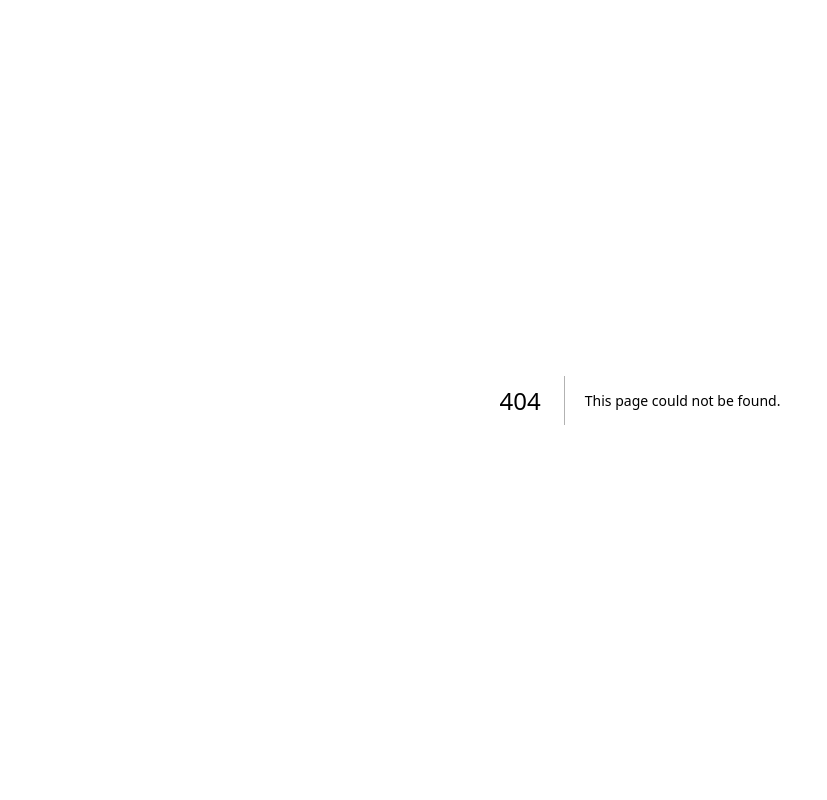
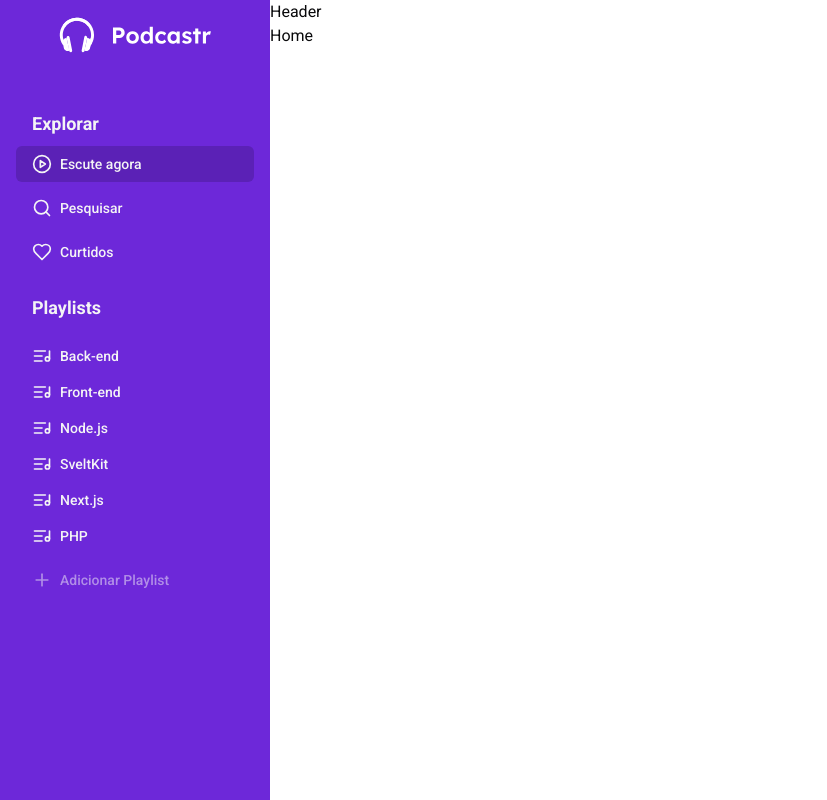
Before and after one commit to henrique1501/podcastr, a Next.js app in the folder web/: page /home in a window 1280 px wide. Before the commit this address had no page. Shown: the whole page, without its empty margins (0-827 px from the left). Built offline with nearby package versions, Linux system fonts and the light colour scheme.

Commit message:
component: sidebar finished

```diff
--- a/web/package.json
+++ b/web/package.json
@@ -10,6 +10,7 @@
   },
   "dependencies": {
     "@radix-ui/react-avatar": "^1.0.4",
+    "@radix-ui/react-scroll-area": "^1.0.5",
     "@radix-ui/react-slot": "^1.0.2",
     "@rocketseat/eslint-config": "^2.1.0",
     "class-variance-authority": "^0.7.0",
--- /dev/null
+++ b/web/src/app/(app)/components/header.tsx
@@ -0,0 +1,7 @@
+export function Header() {
+  return (
+    <header>
+      <h1>Header</h1>
+    </header>
+  )
+}
--- /dev/null
+++ b/web/src/app/(app)/components/sidebar/index.tsx
@@ -0,0 +1,90 @@
+import { ScrollArea } from '@/components/ui/scroll-area'
+import { Heart, ListMusic, PlayCircle, Plus, Search } from 'lucide-react'
+import Image from 'next/image'
+import Link from 'next/link'
+import { NavLink } from './nav-link'
+
+export function Sidebar() {
+  return (
+    <aside className="bg-violet-700 w-[16.875rem] flex flex-col items-center p-4">
+      <Link href="/home">
+        <Image src="/logo-white.svg" alt="" width={154} height={30} />
+      </Link>
+
+      <div className="space-y-6 w-full mt-14">
+        <div className="space-y-2">
+          <h2 className="ml-4 text-muted text-lg font-semibold">Explorar</h2>
+
+          <ul className="space-y-2">
+            <li>
+              <NavLink href="/home">
+                <PlayCircle className="h-5 w-5" />
+                <span>Escute agora</span>
+              </NavLink>
+            </li>
+
+            <li>
+              <NavLink href="/search">
+                <Search className="h-5 w-5" />
+                <span>Pesquisar</span>
+              </NavLink>
+            </li>
+
+            <li>
+              <NavLink href="/liked">
+                <Heart className="h-5 w-5" />
+                <span>Curtidos</span>
+              </NavLink>
+            </li>
+          </ul>
+        </div>
+
+        <div className="space-y-2">
+          <h2 className="ml-4 text-muted text-lg font-semibold">Playlists</h2>
+
+          <ScrollArea className="space-y-2 pb-3 h-56 w-full">
+            <NavLink href={`/playlists/123`}>
+              <ListMusic className="h-5 w-5" />
+              <span>Back-end</span>
+            </NavLink>
+
+            <NavLink href={`/playlists/123`}>
+              <ListMusic className="h-5 w-5" />
+              <span>Front-end</span>
+            </NavLink>
+
+            <NavLink href={`/playlists/123`}>
+              <ListMusic className="h-5 w-5" />
+              <span>Node.js</span>
+            </NavLink>
+
+            <NavLink href={`/playlists/123`}>
+              <ListMusic className="h-5 w-5" />
+              <span>SveltKit</span>
+            </NavLink>
+
+            <NavLink href={`/playlists/123`}>
+              <ListMusic className="h-5 w-5" />
+              <span>Next.js</span>
+            </NavLink>
+
+            <NavLink href={`/playlists/123`}>
+              <ListMusic className="h-5 w-5" />
+              <span>PHP</span>
+            </NavLink>
+
+            <NavLink href={`/playlists/123`}>
+              <ListMusic className="h-5 w-5" />
+              <span>Golang</span>
+            </NavLink>
+          </ScrollArea>
+
+          <button className="w-full justify-start inline-flex gap-2 items-center h-9 opacity-50 rounded-md px-4 text-sm font-medium text-muted transition-colors bg-transparent hover:bg-violet-800 hover:opacity-100 data-[active=true]:bg-violet-800">
+            <Plus className="h-5 w-5" />
+            <span>Adicionar Playlist</span>
+          </button>
+        </div>
+      </div>
+    </aside>
+  )
+}
--- /dev/null
+++ b/web/src/app/(app)/components/sidebar/nav-link.tsx
@@ -0,0 +1,25 @@
+'use client'
+
+import Link from 'next/link'
+import { usePathname } from 'next/navigation'
+import { ComponentProps } from 'react'
+import { twMerge } from 'tailwind-merge'
+
+export type NavLinkProps = ComponentProps<typeof Link>
+
+export function NavLink(props: NavLinkProps) {
+  const pathname = usePathname()
+
+  const isActive = pathname === props.href
+
+  return (
+    <Link
+      data-active={isActive}
+      className={twMerge(
+        'inline-flex gap-2 items-center h-9 rounded-md px-4 w-full text-sm font-medium text-muted transition-colors bg-transparent hover:bg-violet-800 data-[active=true]:bg-violet-800',
+        props.className,
+      )}
+      {...props}
+    />
+  )
+}
--- /dev/null
+++ b/web/src/app/(app)/home/page.tsx
@@ -0,0 +1,7 @@
+export default function Home() {
+  return (
+    <section>
+      <h1>Home</h1>
+    </section>
+  )
+}
--- /dev/null
+++ b/web/src/app/(app)/layout.tsx
@@ -0,0 +1,16 @@
+import { ReactNode } from 'react'
+import { Header } from './components/header'
+import { Sidebar } from './components/sidebar'
+
+export default function AppLayout({ children }: { children: ReactNode }) {
+  return (
+    <div className="flex">
+      <Sidebar />
+
+      <main className="flex-1 min-h-screen bg-white">
+        <Header />
+        {children}
+      </main>
+    </div>
+  )
+}
--- a/web/src/app/page.tsx
+++ b/web/src/app/page.tsx
@@ -4,7 +4,7 @@ import { ExternalLink, User2 } from 'lucide-react'
 import Image from 'next/image'
 import Link from 'next/link'
 
-export default function Home() {
+export default function App() {
   return (
     <>
       <header className="h-16 border-b border-zinc-100 px-4 flex items-center">
@@ -59,7 +59,11 @@ export default function Home() {
                   <AvatarFallback>
                     <User2 />
                   </AvatarFallback>
-                  <AvatarImage src="/avatars/instant.jpeg" alt="instant" />
+                  <AvatarImage
+                    src="/avatars/instant.jpeg"
+                    alt="instant"
+                    className="object-cover"
+                  />
                 </Avatar>
               ))}
             </div>
--- a/web/src/components/ui/button.tsx
+++ b/web/src/components/ui/button.tsx
@@ -5,7 +5,7 @@ import * as React from 'react'
 import { cn } from '@/lib/utils'
 
 const buttonVariants = cva(
-  'inline-flex items-center justify-center whitespace-nowrap rounded-md text-sm font-medium ring-offset-background transition-colors focus-visible:outline-none focus-visible:ring-2 focus-visible:ring-ring focus-visible:ring-offset-2 disabled:pointer-events-none disabled:opacity-50',
+  'inline-flex items-center gap-2 justify-center whitespace-nowrap rounded-md text-sm font-medium ring-offset-background transition-colors focus-visible:outline-none focus-visible:ring-2 focus-visible:ring-ring focus-visible:ring-offset-2 disabled:pointer-events-none disabled:opacity-50',
   {
     variants: {
       variant: {
--- /dev/null
+++ b/web/src/components/ui/scroll-area.tsx
@@ -0,0 +1,48 @@
+"use client"
+
+import * as React from "react"
+import * as ScrollAreaPrimitive from "@radix-ui/react-scroll-area"
+
+import { cn } from "@/lib/utils"
+
+const ScrollArea = React.forwardRef<
+  React.ElementRef<typeof ScrollAreaPrimitive.Root>,
+  React.ComponentPropsWithoutRef<typeof ScrollAreaPrimitive.Root>
+>(({ className, children, ...props }, ref) => (
+  <ScrollAreaPrimitive.Root
+    ref={ref}
+    className={cn("relative overflow-hidden", className)}
+    {...props}
+  >
+    <ScrollAreaPrimitive.Viewport className="h-full w-full rounded-[inherit]">
+      {children}
+    </ScrollAreaPrimitive.Viewport>
+    <ScrollBar />
+    <ScrollAreaPrimitive.Corner />
+  </ScrollAreaPrimitive.Root>
+))
+ScrollArea.displayName = ScrollAreaPrimitive.Root.displayName
+
+const ScrollBar = React.forwardRef<
+  React.ElementRef<typeof ScrollAreaPrimitive.ScrollAreaScrollbar>,
+  React.ComponentPropsWithoutRef<typeof ScrollAreaPrimitive.ScrollAreaScrollbar>
+>(({ className, orientation = "vertical", ...props }, ref) => (
+  <ScrollAreaPrimitive.ScrollAreaScrollbar
+    ref={ref}
+    orientation={orientation}
+    className={cn(
+      "flex touch-none select-none transition-colors",
+      orientation === "vertical" &&
+        "h-full w-2.5 border-l border-l-transparent p-[1px]",
+      orientation === "horizontal" &&
+        "h-2.5 flex-col border-t border-t-transparent p-[1px]",
+      className
+    )}
+    {...props}
+  >
+    <ScrollAreaPrimitive.ScrollAreaThumb className="relative flex-1 rounded-full bg-border" />
+  </ScrollAreaPrimitive.ScrollAreaScrollbar>
+))
+ScrollBar.displayName = ScrollAreaPrimitive.ScrollAreaScrollbar.displayName
+
+export { ScrollArea, ScrollBar }
```
Also changed, not shown: web/public/logo-white.svg (added), 1 other file (tests, documents, lock files or other folders).
